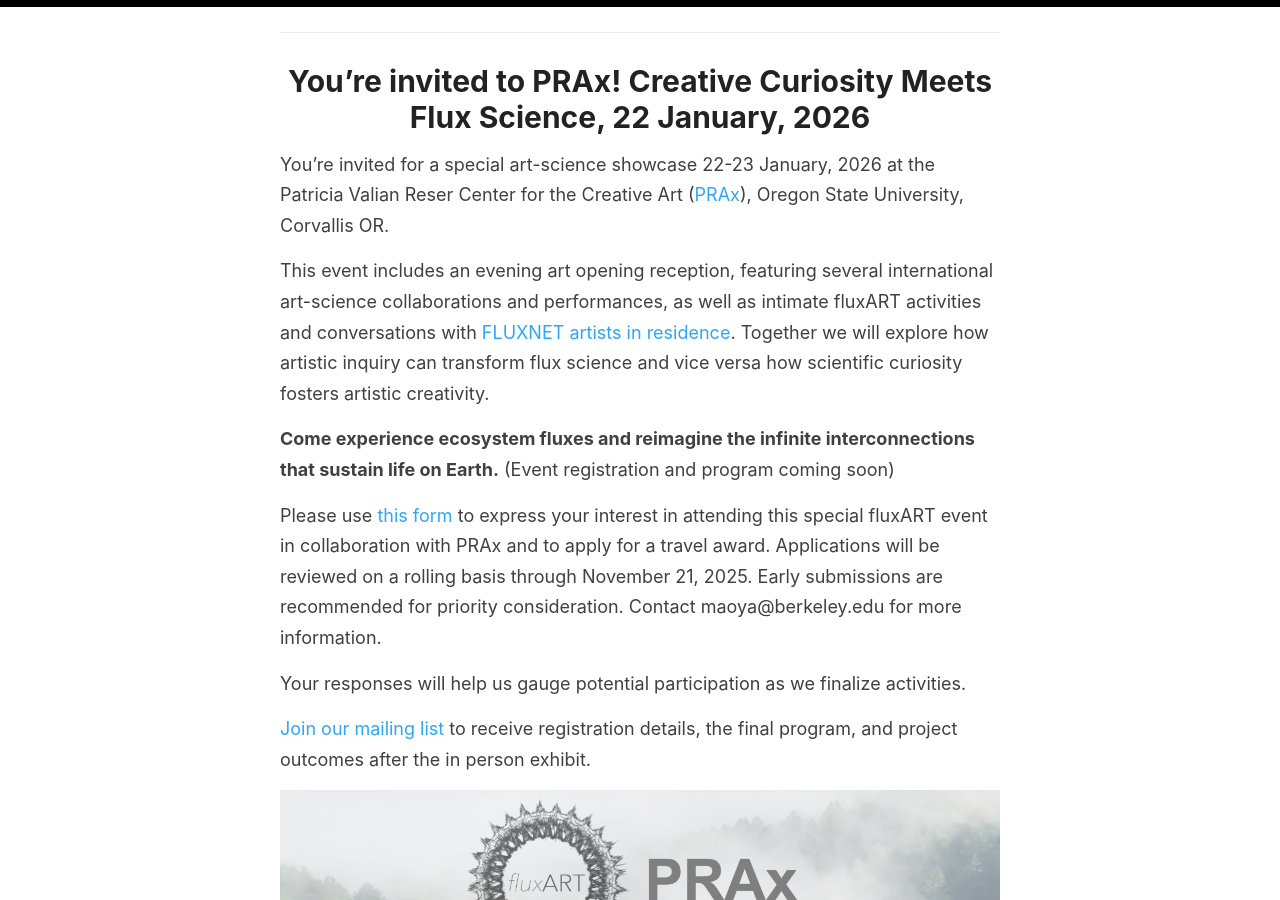
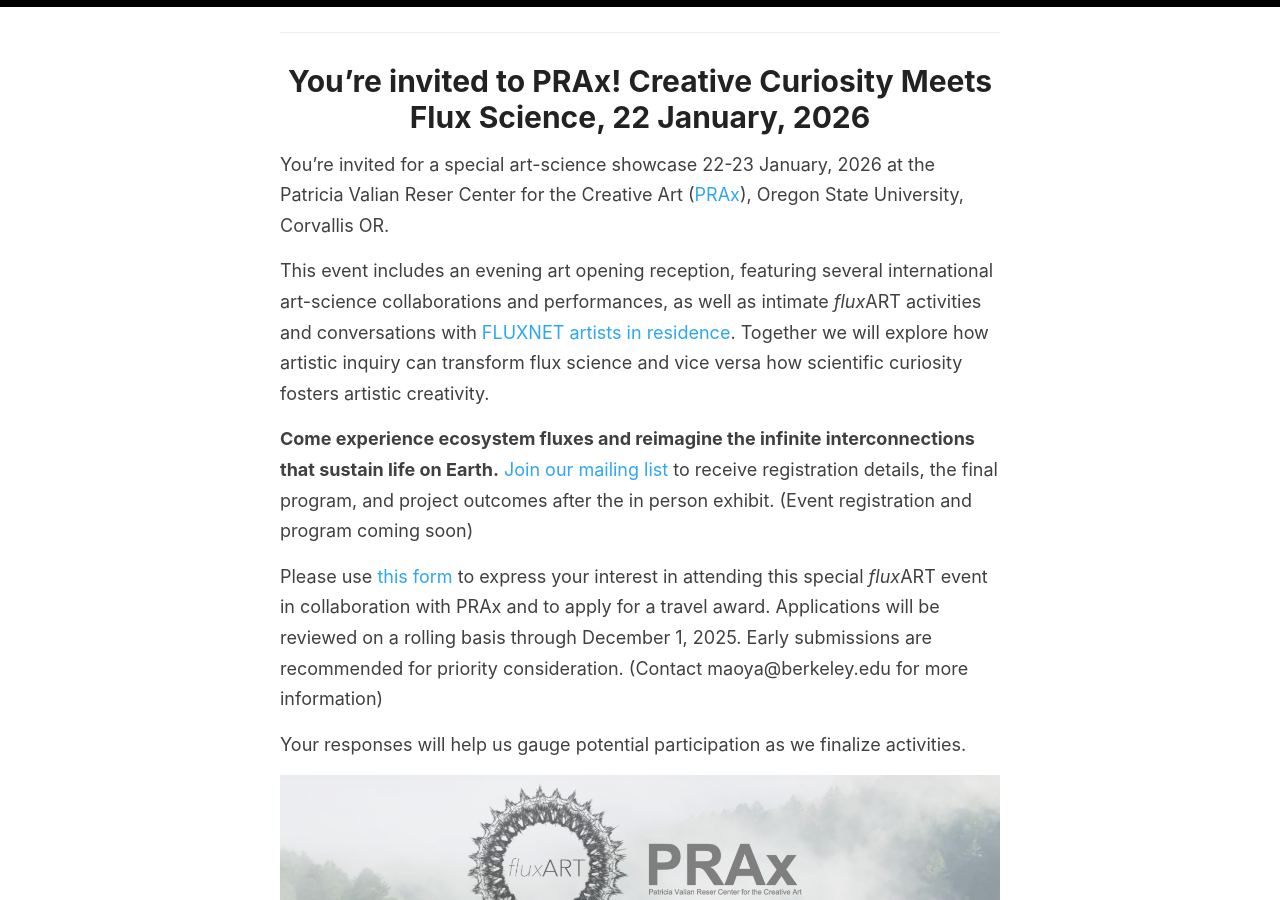
Before and after one commit to fluxnetart/fluxnetart.github.io, a Jekyll site: the page built from _posts/2025-10-24-praxinvite.md, in a window 1280 px wide and 900 px high, scrolled down 339 px. Built offline with Jekyll 4.4.1, drawn with Linux system fonts in a browser that asks for light colours.

Commit message:
Update 2025-10-24-praxinvite.md

```diff
--- a/_posts/2025-10-24-praxinvite.md
+++ b/_posts/2025-10-24-praxinvite.md
@@ -7,16 +7,13 @@
 
 You’re invited for a special art-science showcase 22-23 January, 2026 at the Patricia Valian Reser Center for the Creative Art (<a href = "https://prax.oregonstate.edu/">PRAx</a>), Oregon State University, Corvallis OR.
 
-This event includes an evening art opening reception, featuring several international art-science collaborations and performances, as well as intimate fluxART activities and conversations with <a href = "https://fluxnetart.github.io/artists/">FLUXNET artists in residence</a>. Together we will explore how artistic inquiry can transform flux science and vice versa how scientific curiosity fosters artistic creativity.
+This event includes an evening art opening reception, featuring several international art-science collaborations and performances, as well as intimate <i>flux</i>ART activities and conversations with <a href = "https://fluxnetart.github.io/artists/">FLUXNET artists in residence</a>. Together we will explore how artistic inquiry can transform flux science and vice versa how scientific curiosity fosters artistic creativity.
 
-<strong>Come experience ecosystem fluxes and reimagine the infinite interconnections that sustain life on Earth.</strong> (Event registration and program coming soon)
+<strong>Come experience ecosystem fluxes and reimagine the infinite interconnections that sustain life on Earth.</strong> <a href = "https://forms.gle/Xau9CK1pG1ntgVcYA">Join our mailing list</a> to receive registration details, the final program, and project outcomes after the in person exhibit. (Event registration and program coming soon)
 
-Please use <a href = "https://forms.gle/Xau9CK1pG1ntgVcYA">this form</a> to express your interest in attending this special fluxART event in collaboration with PRAx and to apply for a travel award. Applications will be reviewed on a rolling basis through November 21, 2025. Early submissions are recommended for priority consideration. Contact maoya@berkeley.edu for more information.
+Please use <a href = "https://forms.gle/Xau9CK1pG1ntgVcYA">this form</a> to express your interest in attending this special <i>flux</i>ART event in collaboration with PRAx and to apply for a travel award. Applications will be reviewed on a rolling basis through December 1, 2025. Early submissions are recommended for priority consideration. (Contact maoya@berkeley.edu for more information)
 
 Your responses will help us gauge potential participation as we finalize activities.
-
-
-<a href = "https://forms.gle/Xau9CK1pG1ntgVcYA">Join our mailing list</a> to receive registration details, the final program, and project outcomes after the in person exhibit.
 
 <figure style="text-align: center;" >
   <img src="https://fluxnetart.github.io/images/praxinvite.png" style="max-height: 777px; height: auto;">
```
